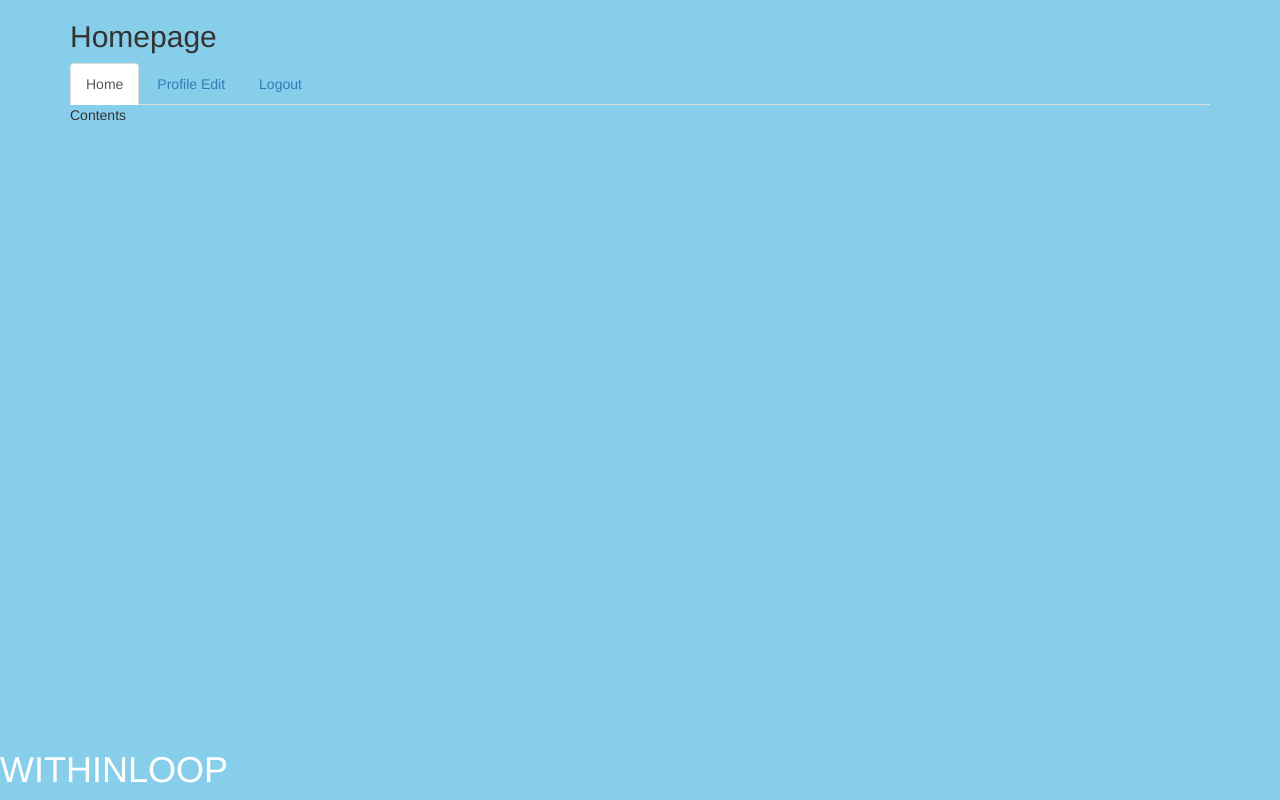
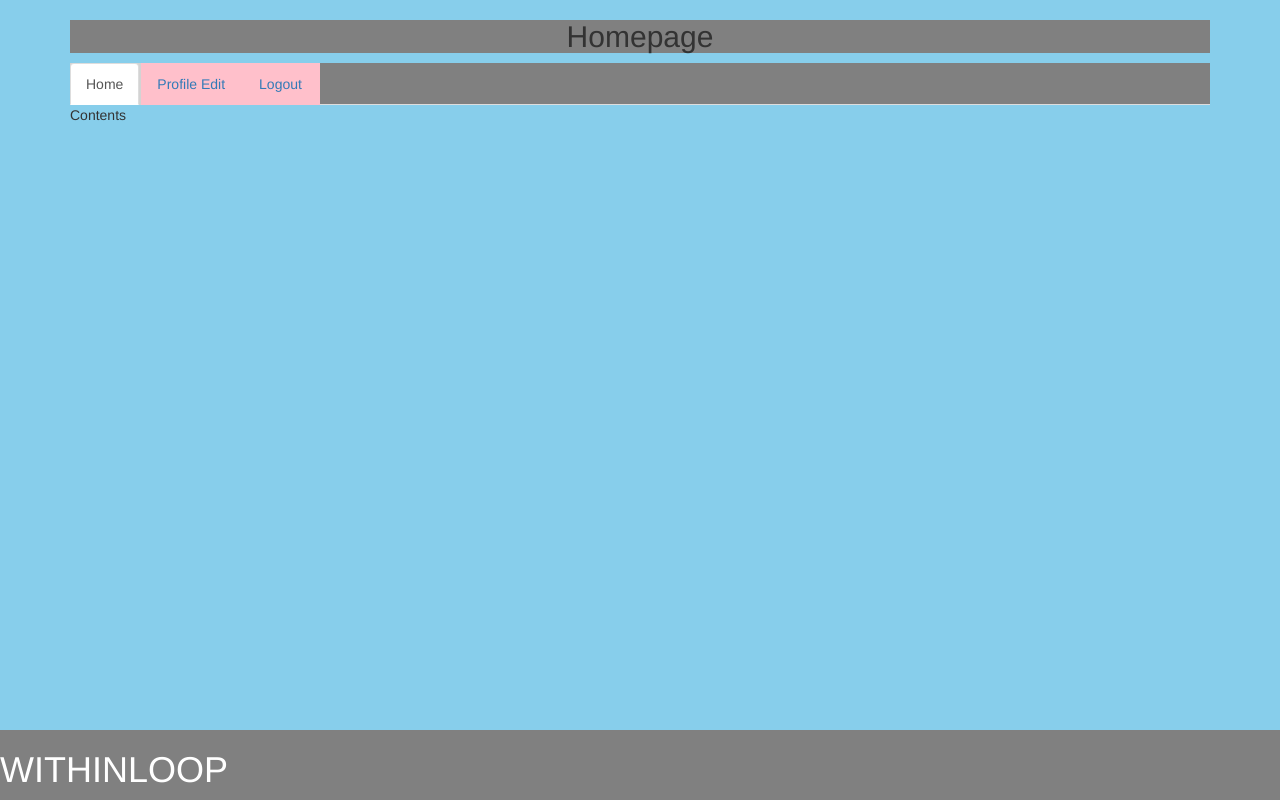
Before and after one commit to harih1290/Withinloop-Login-Temp, a PHP site: page / in a window 1280 px wide. Run offline with PHP 8.4, Linux system fonts and the light colour scheme; the visitor is signed in with stand-in values (Sample User, id 1); some libraries are stand-ins or nearby versions.

Commit message:
Add files via upload

```diff
--- a/css/home.css
+++ b/css/home.css
@@ -1,11 +1,26 @@
 body {
     background-color: skyblue;
 }
-.footer {
+.footer{
         position: fixed;
         left: 0;
         bottom: 0;
         width: 100%;
-        background-color: skyblue;
+        background-color: gray;
         color: white;
 }
+.tit{
+	background-color: gray;
+	text-align: center;
+	align-items: center;
+}
+.nav{
+	background-color: gray;
+}
+.rem{
+	background-color: pink;
+
+}
+.active{
+	background-color: lightgray;
+}
```
